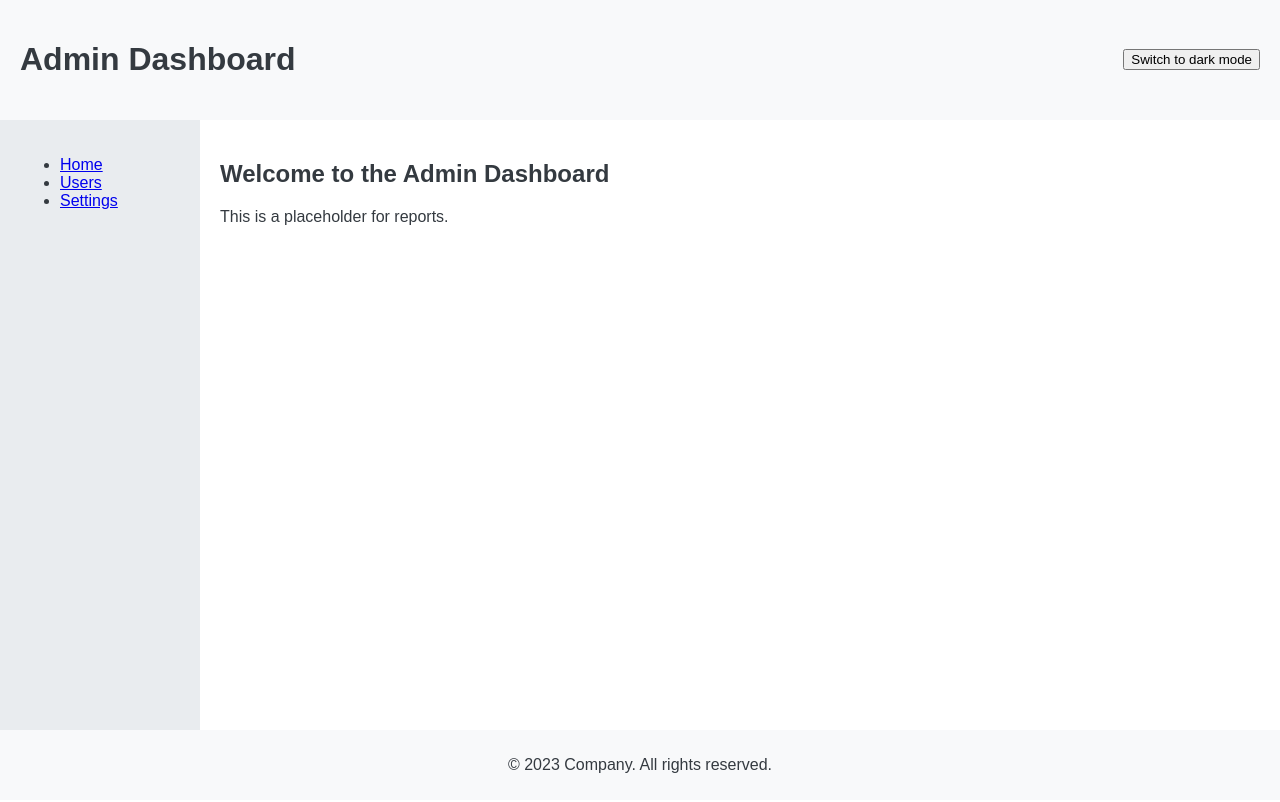
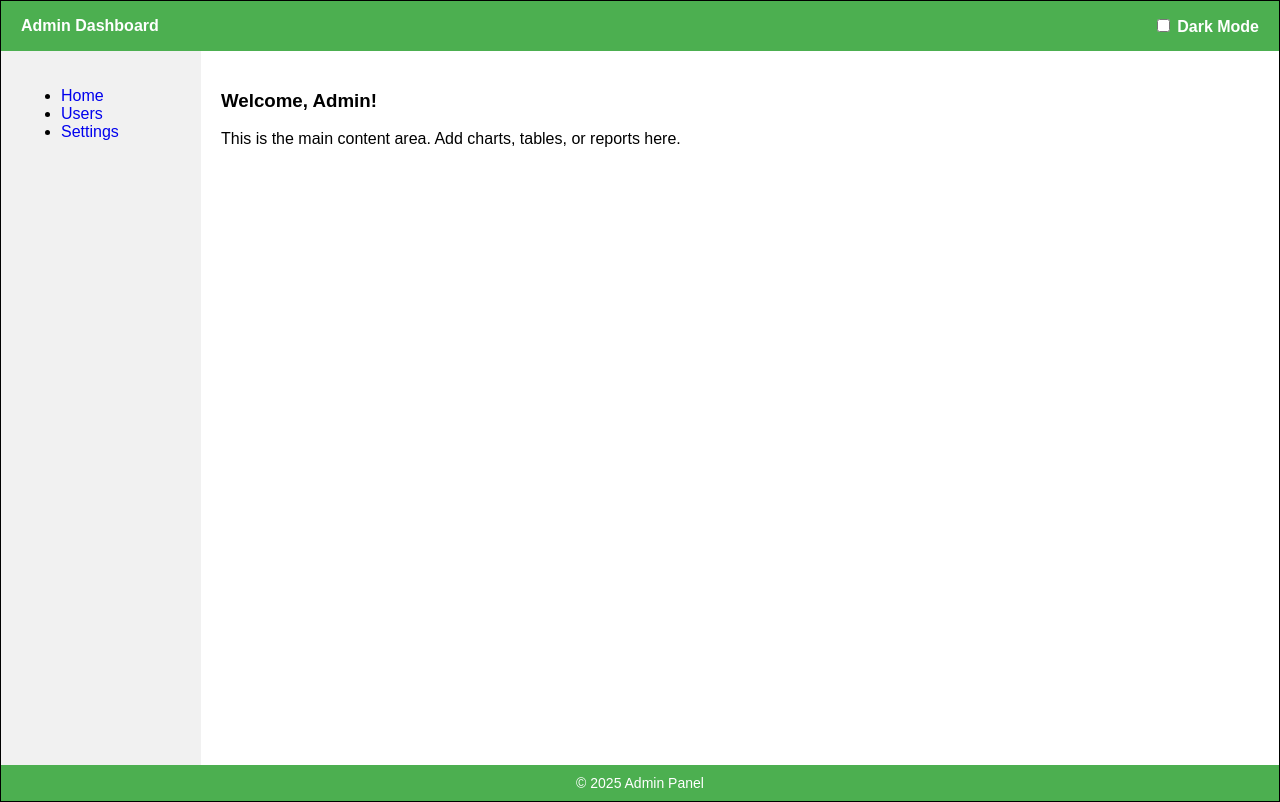
Before and after one commit to Hardikm9/exp-3, a plain HTML site: page index.html in a window 1280 px wide. Drawn offline with Linux system fonts and the light colour scheme.

Commit message:
Update index.html

```diff
--- a/index.html
+++ b/index.html
@@ -1,79 +1,94 @@
 <!DOCTYPE html>
 <html lang="en">
 <head>
-  <meta charset="UTF-8">
-  <meta name="viewport" content="width=device-width, initial-scale=1.0">
-  <title>Admin Page</title>
+  <meta charset="UTF-8" />
+  <meta name="viewport" content="width=device-width, initial-scale=1.0"/>
+  <title>Admin Dashboard</title>
   <style>
     body {
       margin: 0;
       font-family: Arial, sans-serif;
     }
+
     .dashboard {
       display: grid;
       grid-template-areas:
         "header header"
-        "sidebar main-content"
+        "sidebar main"
         "footer footer";
       grid-template-rows: auto 1fr auto;
       grid-template-columns: 200px 1fr;
       height: 100vh;
+      border: 1px solid black;
     }
+
     .header {
       grid-area: header;
-      background-color: var(--header-bg);
-      color: var(--header-color);
-      padding: 20px;
+      background-color: #4CAF50;
+      color: white;
+      padding: 15px 20px;
       display: flex;
       justify-content: space-between;
       align-items: center;
+      font-weight: bold;
     }
+
     .sidebar {
       grid-area: sidebar;
-      background-color: var(--sidebar-bg);
-      color: var(--sidebar-color);
+      background-color: #f1f1f1;
       padding: 20px;
     }
-    .main-content {
-      grid-area: main-content;
-      background-color: var(--main-bg);
-      color: var(--main-color);
+
+    .main {
+      grid-area: main;
+      background-color: white;
       padding: 20px;
     }
+
     .footer {
       grid-area: footer;
-      background-color: var(--footer-bg);
-      color: var(--footer-color);
+      background-color: #4CAF50;
+      color: white;
       text-align: center;
       padding: 10px;
+      font-size: 14px;
     }
-    :root {
-      --header-bg: #f8f9fa;
-      --header-color: #343a40;
-      --sidebar-bg: #e9ecef;
-      --sidebar-color: #343a40;
-      --main-bg: #ffffff;
-      --main-color: #343a40;
-      --footer-bg: #f8f9fa;
-      --footer-color: #343a40;
+
+    a {
+      text-decoration: none;
     }
+
     body.dark-mode {
-      --header-bg: #343a40;
-      --header-color: #f8f9fa;
-      --sidebar-bg: #495057;
-      --sidebar-color: #f8f9fa;
-      --main-bg: #343a40;
-      --main-color: #f8f9fa;
-      --footer-bg: #343a40;
-      --footer-color: #f8f9fa;
+      --bg-color: #1e1e1e;
+      --text-color: #fff;
+      --sidebar-color: #2c2c2c;
+      --main-bg: #111;
+    }
+
+    body.dark-mode .header,
+    body.dark-mode .footer {
+      background-color: #222;
+      color: white;
+    }
+
+    body.dark-mode .sidebar {
+      background-color: var(--sidebar-color);
+    }
+
+    body.dark-mode .main {
+      background-color: var(--main-bg);
+      color: var(--text-color);
     }
   </style>
 </head>
 <body>
   <div class="dashboard">
     <header class="header">
-      <h1>Admin Dashboard</h1>
-      <button id="theme-switcher">Switch to dark mode</button>
+      <div>Admin Dashboard</div>
+      <label>
+        <input type="checkbox" id="theme-toggle" />
+        Dark Mode
+      </label>
     </header>
     <aside class="sidebar">
       <nav>
@@ -84,19 +99,19 @@
         </ul>
       </nav>
     </aside>
-    <main class="main-content">
-      <h2>Welcome to the Admin Dashboard</h2>
-      <p>This is a placeholder for reports.</p>
+    <main class="main">
+      <h3>Welcome, Admin!</h3>
+      <p>This is the main content area. Add charts, tables, or reports here.</p>
     </main>
     <footer class="footer">
-      <p>&copy; 2023 Company. All rights reserved.</p>
+      &copy; 2025 Admin Panel
     </footer>
   </div>
+
   <script>
-    document.getElementById('theme-switcher').addEventListener('click', function () {
-      document.body.classList.toggle('dark-mode');
-      const isDarkMode = document.body.classList.contains('dark-mode');
-      this.textContent = isDarkMode ? 'Switch to light mode' : 'Switch to dark mode';
+    const toggle = document.getElementById('theme-toggle');
+    toggle.addEventListener('change', function () {
+      document.body.classList.toggle('dark-mode', this.checked);
     });
   </script>
 </body>
```
